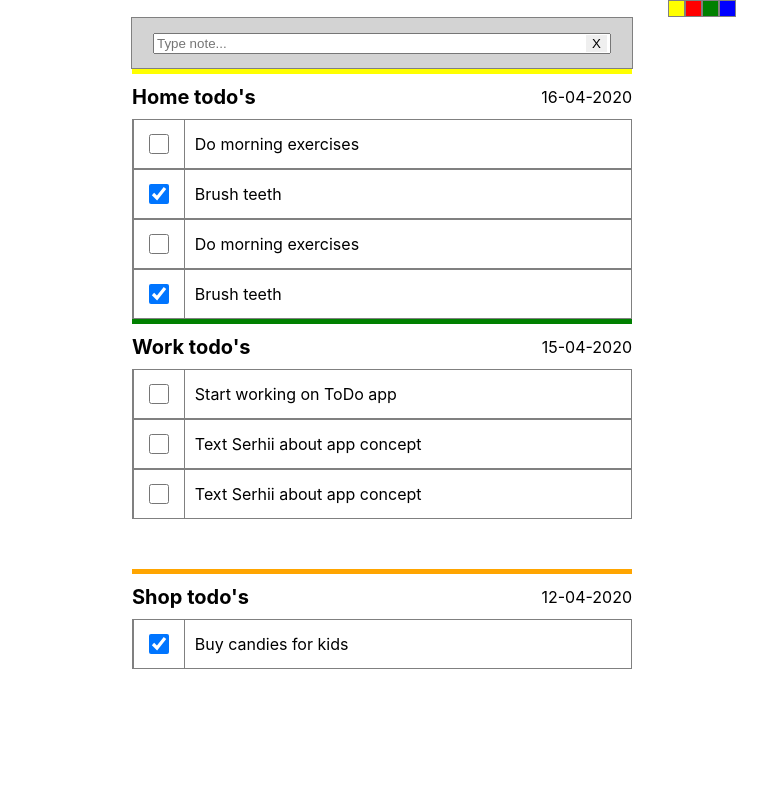
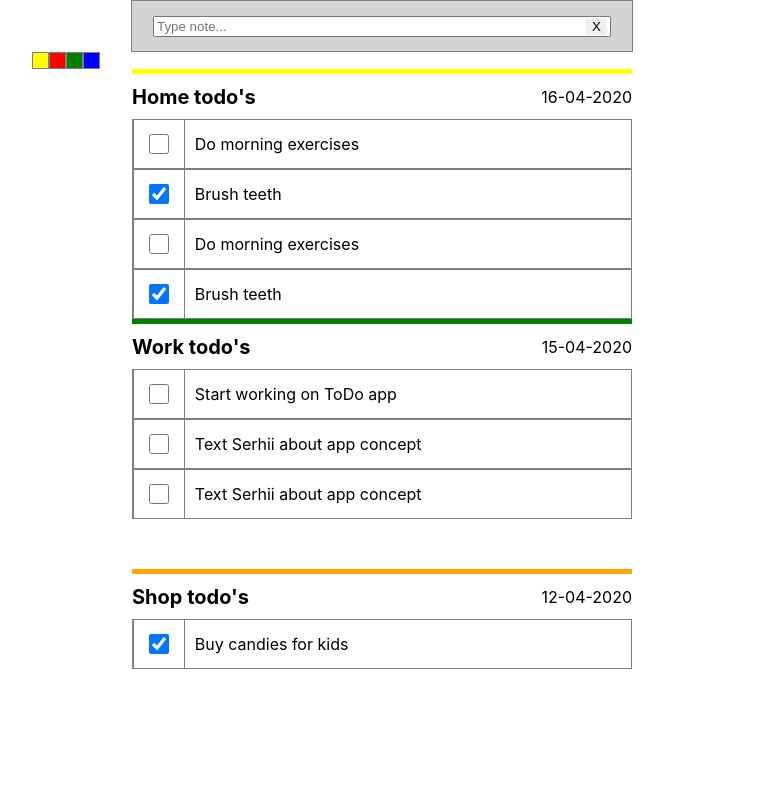
Before and after one commit to KostyrkoNazar/didwilldo, a React (Create React App) app: page / in a window 1280 px wide. Shown: the top 800 px of the page, without its empty margins (258-1025 px from the left). Built offline with nearby package versions, Linux system fonts and the light colour scheme.

Commit message:
Moved colorPanel div into the search div

```diff
--- a/src/Dashboard/Dashboard.js
+++ b/src/Dashboard/Dashboard.js
@@ -74,20 +74,21 @@ function Dashboard() {
     return(
         <div className='dashboard'>
 
-            <div className='dashboardControlPanel'>
-                {availableColors.map((color,index)=>
-                     <ColorPanel key={index}
-                                 color={color}
-                                 setColor={onSetColor}/>
-                )}
-
-            </div>
-
             <div className='dashboardTodoSearch'>
                 <TodoSearch onClear={onClear}
                             onChange={onChange}
                             value={searchValue}
                 />
+
+                <div className='dashboardControlPanel'>
+                    {availableColors.map((color,index)=>
+                        <ColorPanel key={index}
+                                    color={color}
+                                    setColor={onSetColor}/>
+                    )}
+
+                </div>
+
             </div>
 
             <div className='dashboardTodoGroup'>
```
